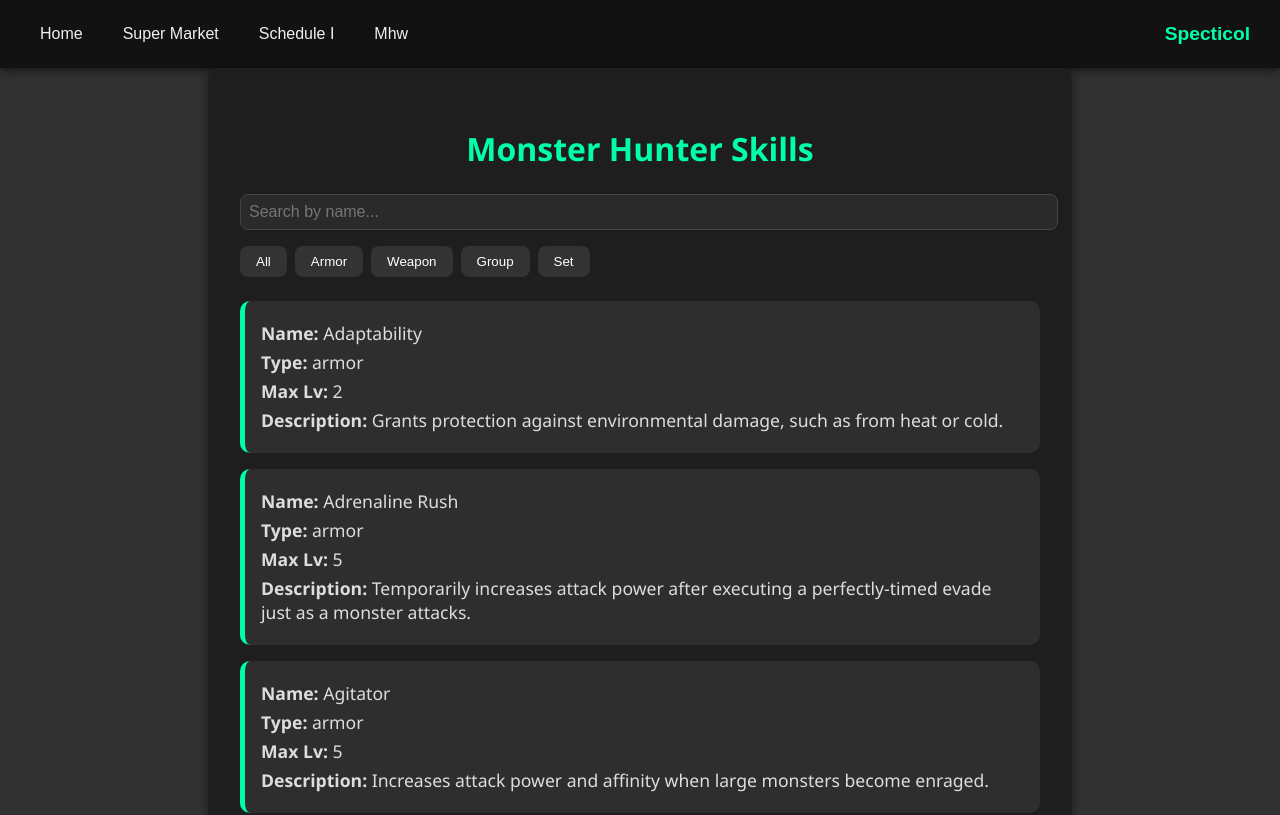
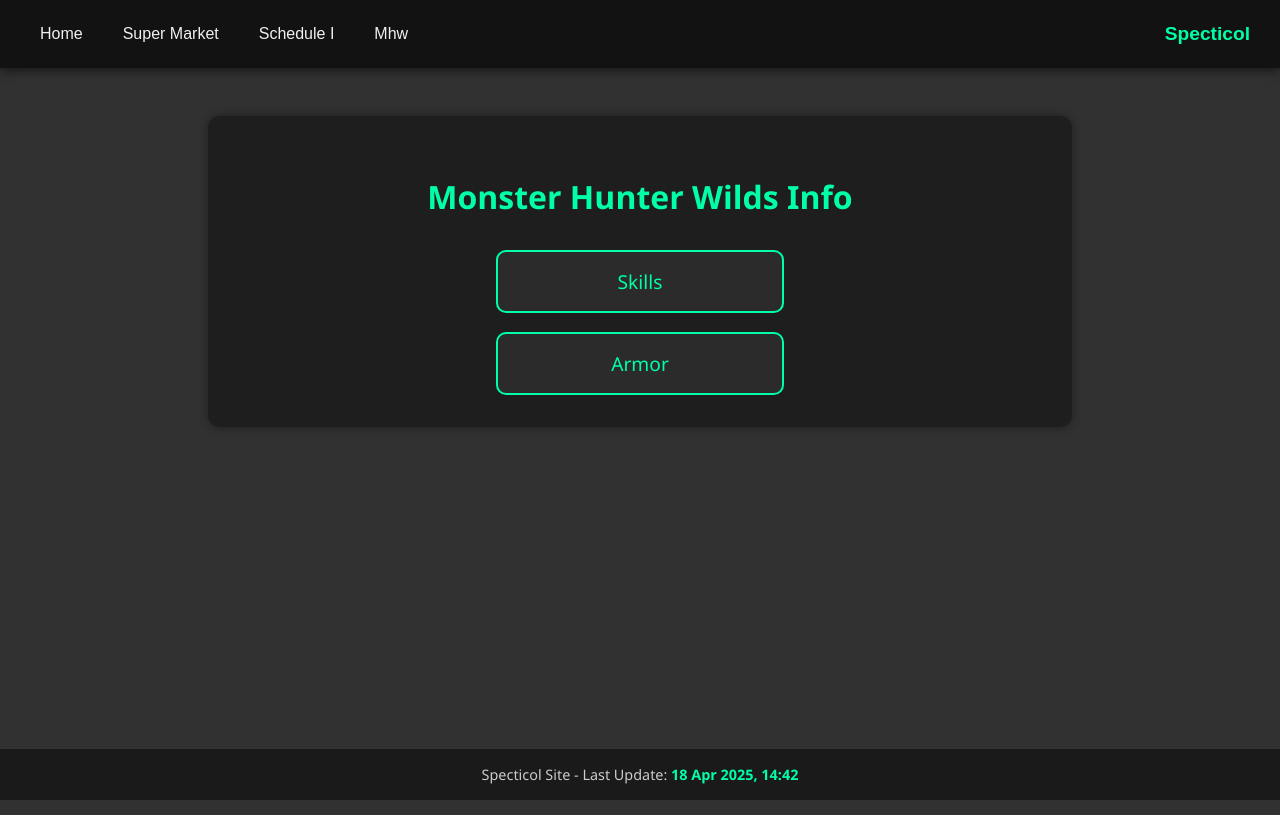
Before and after one commit to Specticol/MyApp, a React (Vite) app in the folder PersonalApp/: page /Mhw in a window 1280 px wide. Shown: the top 815 px of the page. Built offline with nearby package versions, Linux system fonts and the light colour scheme; the HTML template or start-up script is replaced by a standard one.

Commit message:
Started Armor page

```diff
--- a/PersonalApp/src/Header.tsx
+++ b/PersonalApp/src/Header.tsx
@@ -6,7 +6,7 @@
     <nav className={styles.navbar}>
       <div className={styles.links}>
         <Link to="/" className={styles.link}>Home</Link>
-        <Link to="/smt" className={styles.link}>Super Market</Link>
+        <Link to="/SuperMarket" className={styles.link}>Super Market</Link>
         <Link to="/ScheduleI" className={styles.link}>Schedule I</Link>
         <Link to="/Mhw" className={styles.link}>Mhw</Link>
 
--- a/PersonalApp/src/css/Mhw.module.css
+++ b/PersonalApp/src/css/Mhw.module.css
@@ -1,86 +1,51 @@
 .container {
+    max-width: 800px;
+    margin: 3rem auto;
     padding: 2rem;
-    max-width: 800px;
-    margin: 0 auto;
+    background-color: #1e1e1e;
+    color: #f0f0f0;
     font-family: 'Segoe UI', Tahoma, Geneva, Verdana, sans-serif;
-    color: #f0f0f0;
-    background-color: #1e1e1e;
     border-radius: 12px;
     box-shadow: 0 0 10px rgba(0, 0, 0, 0.4);
+    display: flex;
+    flex-direction: column;
+    align-items: center;
+    min-height: 30vh;
   }
 
   .heading {
     font-size: 2rem;
-    margin-bottom: 1.5rem;
+    margin-bottom: 2rem;
+    color: #00ffa6;
     text-align: center;
-    color: #00ffa6;
   }
 
-  .searchBar {
-    width: 100%;
-    padding: 0.5rem;
-    font-size: 1rem;
-    margin-bottom: 1rem;
-    border-radius: 8px;
-    border: 1px solid #444;
-    background-color: #2a2a2a;
-    color: #fff;
+  .links {
+    display: flex;
+    flex-direction: column;
+    gap: 1.2rem;
+    align-items: center;
+    width: max-content;
+    min-width: 220px;
   }
 
-  .filterButtons {
-    display: flex;
-    flex-wrap: wrap;
-    gap: 0.5rem;
-    margin-bottom: 1.5rem;
+  .link {
+    display: block;
+    width: 100%;
+    text-align: center;
+    padding: 1rem 2rem;
+    background-color: #2b2b2b;
+    color: #00ffa6;
+    border: 2px solid #00ffa6;
+    border-radius: 10px;
+    text-decoration: none;
+    font-size: 1.2rem;
+    font-weight: 500;
+    transition: all 0.2s ease-in-out;
   }
 
-  .filterButtons button {
-    padding: 0.5rem 1rem;
-    background-color: #333;
-    color: #fff;
-    border: none;
-    border-radius: 8px;
-    cursor: pointer;
-    transition: background-color 0.2s;
+  .link:hover {
+    background-color: #00ffa6;
+    color: #1e1e1e;
+    transform: scale(1.03);
   }
-
-  .filterButtons button:hover {
-    background-color: #555;
-  }
-
-  .skillCard {
-    background-color: #2e2e2e;
-    padding: 1rem;
-    border-radius: 10px;
-    margin-bottom: 1rem;
-    border-left: 5px solid #00ffa6;
-    transition: transform 0.2s ease;
-  }
-
-  .skillCard:hover {
-    transform: translateY(-2px);
-    background-color: #3a3a3a;
-  }
-
-  .skillCard p {
-    margin: 0.3rem 0;
-  }
-
-  .noResults {
-    text-align: center;
-    margin-top: 2rem;
-    font-style: italic;
-    color: #888;
-  }
-
-  .skillCard {
-    display: block; /* 👈 Add this line */
-    text-decoration: none; /* 👈 Remove underline */
-    color: inherit; /* 👈 Inherit text color */
-    background-color: #2e2e2e;
-    padding: 1rem;
-    border-radius: 10px;
-    margin-bottom: 1rem;
-    border-left: 5px solid #00ffa6;
-    transition: transform 0.2s ease;
-  }
--- /dev/null
+++ b/PersonalApp/src/css/MhwSkills.module.css
@@ -0,0 +1,86 @@
+.container {
+    padding: 2rem;
+    max-width: 800px;
+    margin: 0 auto;
+    font-family: 'Segoe UI', Tahoma, Geneva, Verdana, sans-serif;
+    color: #f0f0f0;
+    background-color: #1e1e1e;
+    border-radius: 12px;
+    box-shadow: 0 0 10px rgba(0, 0, 0, 0.4);
+  }
+
+  .heading {
+    font-size: 2rem;
+    margin-bottom: 1.5rem;
+    text-align: center;
+    color: #00ffa6;
+  }
+
+  .searchBar {
+    width: 100%;
+    padding: 0.5rem;
+    font-size: 1rem;
+    margin-bottom: 1rem;
+    border-radius: 8px;
+    border: 1px solid #444;
+    background-color: #2a2a2a;
+    color: #fff;
+  }
+
+  .filterButtons {
+    display: flex;
+    flex-wrap: wrap;
+    gap: 0.5rem;
+    margin-bottom: 1.5rem;
+  }
+
+  .filterButtons button {
+    padding: 0.5rem 1rem;
+    background-color: #333;
+    color: #fff;
+    border: none;
+    border-radius: 8px;
+    cursor: pointer;
+    transition: background-color 0.2s;
+  }
+
+  .filterButtons button:hover {
+    background-color: #555;
+  }
+
+  .skillCard {
+    background-color: #2e2e2e;
+    padding: 1rem;
+    border-radius: 10px;
+    margin-bottom: 1rem;
+    border-left: 5px solid #00ffa6;
+    transition: transform 0.2s ease;
+  }
+
+  .skillCard:hover {
+    transform: translateY(-2px);
+    background-color: #3a3a3a;
+  }
+
+  .skillCard p {
+    margin: 0.3rem 0;
+  }
+
+  .noResults {
+    text-align: center;
+    margin-top: 2rem;
+    font-style: italic;
+    color: #888;
+  }
+
+  .skillCard {
+    display: block; /* 👈 Add this line */
+    text-decoration: none; /* 👈 Remove underline */
+    color: inherit; /* 👈 Inherit text color */
+    background-color: #2e2e2e;
+    padding: 1rem;
+    border-radius: 10px;
+    margin-bottom: 1rem;
+    border-left: 5px solid #00ffa6;
+    transition: transform 0.2s ease;
+  }
--- /dev/null
+++ b/PersonalApp/src/interfaces/IMhwArmor.ts
@@ -0,0 +1,163 @@
+export interface Armor {
+    kind:        ArmorKind;
+    name:        string;
+    description: string;
+    rank:        Rank;
+    rarity:      number;
+    resistances: Resistances;
+    defense:     Defense;
+    skills:      SkillElement[];
+    slots:       number[];
+    armorSet:    ArmorSet;
+    crafting:    Crafting;
+    id:          number;
+}
+
+export interface ArmorSet {
+    id:   number;
+    name: string;
+}
+
+export interface Crafting {
+    armor:     ArmorClass;
+    materials: Material[];
+    zennyCost: number;
+    id:        number;
+}
+
+export interface ArmorClass {
+    id: number;
+}
+
+export interface Material {
+    item:     Item;
+    quantity: number;
+    id:       number;
+}
+
+export interface Item {
+    id:          number;
+    gameId:      number;
+    rarity:      number;
+    name:        string;
+    description: string;
+    value:       number;
+    carryLimit:  number;
+    recipes:     any[];
+    icon:        ItemIcon;
+}
+
+export interface ItemIcon {
+    id:      number;
+    kind:    PurpleKind;
+    colorId: number;
+    color:   Color;
+}
+
+export enum Color {
+    Blue = "blue",
+    BluePurple = "blue-purple",
+    Brown = "brown",
+    DarkPurple = "dark-purple",
+    Gray = "gray",
+    Green = "green",
+    Ivory = "ivory",
+    Lemon = "lemon",
+    Orange = "orange",
+    Pink = "pink",
+    Purple = "purple",
+    Red = "red",
+    Rose = "rose",
+    Sky = "sky",
+    Ultramarine = "ultramarine",
+    Vermilion = "vermilion",
+    White = "white",
+    Yellow = "yellow",
+}
+
+export enum PurpleKind {
+    Bone = "bone",
+    Bug = "bug",
+    Certificate = "certificate",
+    Claw = "claw",
+    Coin = "coin",
+    Crystal = "crystal",
+    Extract = "extract",
+    Gem = "gem",
+    Hide = "hide",
+    Honey = "honey",
+    Medulla = "medulla",
+    MysteryMaterial = "mystery-material",
+    Ore = "ore",
+    Plant = "plant",
+    Plate = "plate",
+    Powder = "powder",
+    Question = "question",
+    Scale = "scale",
+    Shell = "shell",
+    Skull = "skull",
+    Tail = "tail",
+    Wing = "wing",
+}
+
+export interface Defense {
+    base: number;
+    max:  number;
+}
+
+export enum ArmorKind {
+    Arms = "arms",
+    Chest = "chest",
+    Head = "head",
+    Legs = "legs",
+    Waist = "waist",
+}
+
+export enum Rank {
+    High = "high",
+    Low = "low",
+}
+
+export interface Resistances {
+    fire:    number;
+    water:   number;
+    ice:     number;
+    thunder: number;
+    dragon:  number;
+}
+
+export interface SkillElement {
+    skill:       SkillSkill;
+    level:       number;
+    name:        null;
+    description: string;
+    id:          number;
+}
+
+export interface SkillSkill {
+    id:     number;
+    gameId: number;
+    name:   string;
+    kind:   SkillKind;
+    icon:   SkillIcon;
+}
+
+export interface SkillIcon {
+    id:   number;
+    kind: FluffyKind;
+}
+
+export enum FluffyKind {
+    Attack = "attack",
+    Defense = "defense",
+    Gathering = "gathering",
+    Health = "health",
+    Item = "item",
+    Offense = "offense",
+    Stamina = "stamina",
+    Utility = "utility",
+}
+
+export enum SkillKind {
+    Armor = "armor",
+}
--- /dev/null
+++ b/PersonalApp/src/interfaces/IMhwSkills.ts
@@ -0,0 +1,27 @@
+export interface Skills {
+    name:        string;
+    kind:        Kind;
+    description: null | string;
+    ranks:       Rank[];
+    id:          number;
+    gameId:      number;
+}
+
+export enum Kind {
+    Armor = "armor",
+    Group = "group",
+    Set = "set",
+    Weapon = "weapon",
+}
+
+export interface Rank {
+    skill:       Skill;
+    level:       number;
+    name:        null | string;
+    description: string;
+    id:          number;
+}
+
+export interface Skill {
+    id: number;
+}
--- /dev/null
+++ b/PersonalApp/src/pages/Mhw/Armor.tsx
@@ -0,0 +1,42 @@
+import { useEffect, useState } from "react";
+import { Armor } from "../../interfaces/IMhwArmor";
+
+
+async function fetchUsers(): Promise<Armor[]> {
+    const response = await fetch('https://wilds.mhdb.io/en/armor');
+    const data = await response.json();
+    return data;
+}
+
+
+export default function MhwArmor() {
+
+    const [users, setUsers] = useState<Armor[]>([]);
+    useEffect(() => {
+        fetchUsers().then((data) => setUsers(data));
+    }, []);
+
+
+    return (
+        <>
+            <h2>Armor Page WIP</h2>
+            <div>
+                {
+                    users.map(a => (
+                        <div style={{ backgroundColor: "black" }}>
+                            <p>{a.kind} piece</p>
+                            <p>Name: {a.name}</p>
+                            <p>Rank: {a.rank}</p>
+                            <p>Defense: {a.defense.base}</p>
+                            <p>{a.skills.map(a => (
+                                <p>Skill: {a.skill.name}                   </p>
+                            ))}</p>
+                            <p>{a.slots.map((a,i)=>(<p>Slot {i+1}: level {a}</p>))}</p>
+                        </div>
+                    ))
+                }
+            </div>
+        </>
+    )
+}
+//https://wilds.mhdb.io/en/armor
--- /dev/null
+++ b/PersonalApp/src/pages/Mhw/Mhw.tsx
@@ -0,0 +1,23 @@
+import { Link } from "react-router-dom";
+import styles from "../../css/Mhw.module.css";
+
+
+
+export default function Mhw() {
+    return (
+        <>
+
+            <div className={styles.container}>
+                <h2 className={styles.heading}>Monster Hunter Wilds Info</h2>
+
+                <div className={styles.links}>
+
+                    <Link to="Skills" className={styles.link}>Skills</Link>
+                    <Link to="Armor" className={styles.link}>Armor</Link>
+
+                </div>
+
+            </div>
+        </>
+    )
+}
--- a/PersonalApp/src/pages/Mhw.tsx
+++ b/PersonalApp/src/pages/Mhw/MhwSkills.tsx
@@ -1,12 +1,12 @@
 import { useState, useEffect } from "react";
-import data from "../Wilds.json";
-import styles from "../css/Mhw.module.css";
-import { Skills, Kind } from "../interface";
+import data from "../../WildsSkills.json";
+import styles from "../../css/MhwSkills.module.css";
+import { Skills, Kind } from "../../interfaces/IMhwSkills";
 import { Link } from "react-router-dom";
 
 
 
-export default function Mhw() {
+export default function MhwSkills() {
     const [skills, setSkills] = useState<Skills[]>([]);
     const [search, setSearch] = useState("");
     const [filterKind, setFilterKind] = useState<Kind | "all">("all");
@@ -50,7 +50,7 @@
                 <p className={styles.noResults}>No skills found.</p>
             ) : (
                 filteredSkills.map((skill) => (
-                    <Link to={`/skills/${skill.id}`} className={styles.skillCard}>
+                    <Link to={`/Mhw/skills/${skill.id}`} className={styles.skillCard}>
                         <p><strong>Name:</strong> {skill.name}</p>
                         <p><strong>Type:</strong> {skill.kind}</p>
                         <p><strong>Max Lv:</strong> {skill.ranks.length}</p>
--- a/PersonalApp/src/pages/SkillDetail.tsx
+++ b/PersonalApp/src/pages/Mhw/SkillDetail.tsx
@@ -1,7 +1,7 @@
 import { useParams, Link } from "react-router-dom";
-import data from "../Wilds.json";
-import { Skills, Kind } from "../interface";
-import styles from "../css/SkillDetail.module.css";
+import data from "../../WildsSkills.json";
+import { Skills, Kind } from "../../interfaces/IMhwSkills";
+import styles from "../../css/SkillDetail.module.css";
 
 
 export default function SkillDetail() {
@@ -40,7 +40,7 @@
                 ))}
             </ul>
 
-            <Link to="/Mhw" className={styles.backLink}>← Back to Skills</Link>
+            <Link to="/Mhw/Skills" className={styles.backLink}>← Back to Skills</Link>
         </div>
 
     );
```
Also changed, not shown: PersonalApp/src/App.tsx (+14 -4 lines), PersonalApp/src/WildsSkills.json.
